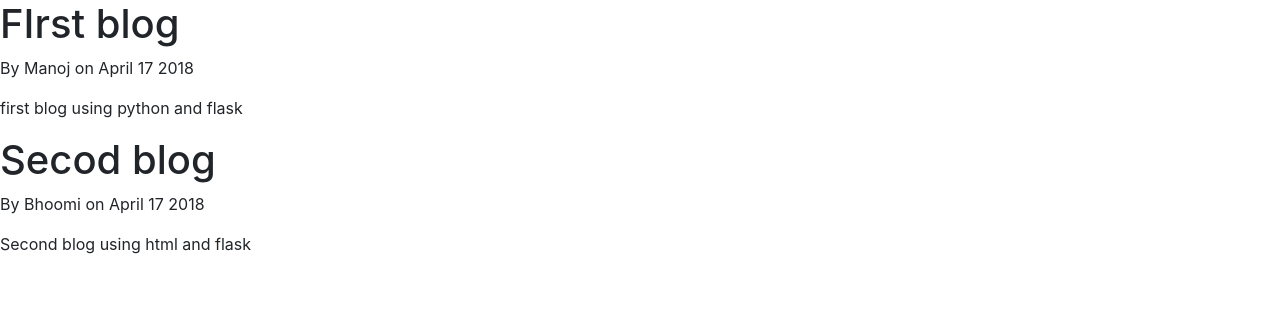
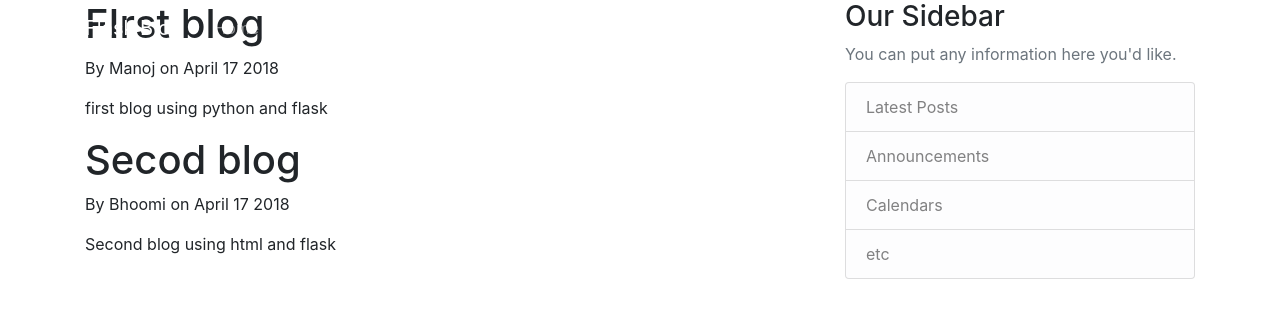
Before and after one commit to manurp/Python_programs, a Flask app: page /posts in a window 1280 px wide. Shown: the top 318 px of the page. Run offline with Flask 2, Linux system fonts and the light colour scheme; some libraries are stand-ins or nearby versions.

Commit message:
Some navigation and css file

```diff
--- a/web_app_flask/templates/layout.html
+++ b/web_app_flask/templates/layout.html
@@ -15,7 +15,48 @@
     {% endif %}
 </head>
 <body>
-    {% block content %} {% endblock %}
+    <header class="site-header">
+      <nav class="navbar navbar-expand-md navbar-dark bg-steel fixed-top">
+        <div class="container">
+          <a class="navbar-brand mr-4" href="/">Flask Blog</a>
+          <button class="navbar-toggler" type="button" data-toggle="collapse" data-target="#navbarToggle" aria-controls="navbarToggle" aria-expanded="false" aria-label="Toggle navigation">
+            <span class="navbar-toggler-icon"></span>
+          </button>
+          <div class="collapse navbar-collapse" id="navbarToggle">
+            <div class="navbar-nav mr-auto">
+              <a class="nav-item nav-link" href="/">Home</a>
+              <a class="nav-item nav-link" href="/about">About</a>
+            </div>
+            <!-- Navbar Right Side -->
+            <div class="navbar-nav">
+              <a class="nav-item nav-link" href="/login">Login</a>
+              <a class="nav-item nav-link" href="/register">Register</a>
+            </div>
+          </div>
+        </div>
+      </nav>
+    </header>
+    <main role="main" class="container">
+      <div class="row">
+        <div class="col-md-8">
+          {% block content %}{% endblock %}
+        </div>
+        <div class="col-md-4">
+          <div class="content-section">
+            <h3>Our Sidebar</h3>
+            <p class='text-muted'>You can put any information here you'd like.
+              <ul class="list-group">
+                <li class="list-group-item list-group-item-light">Latest Posts</li>
+                <li class="list-group-item list-group-item-light">Announcements</li>
+                <li class="list-group-item list-group-item-light">Calendars</li>
+                <li class="list-group-item list-group-item-light">etc</li>
+              </ul>
+            </p>
+          </div>
+        </div>
+      </div>
+    </main>
+
 
     <!-- Optional JavaScript -->
     <!-- jQuery first, then Popper.js, then Bootstrap JS -->
```
Also changed, not shown: web_app_flask/static/main.css (added, +80 -0 lines).
